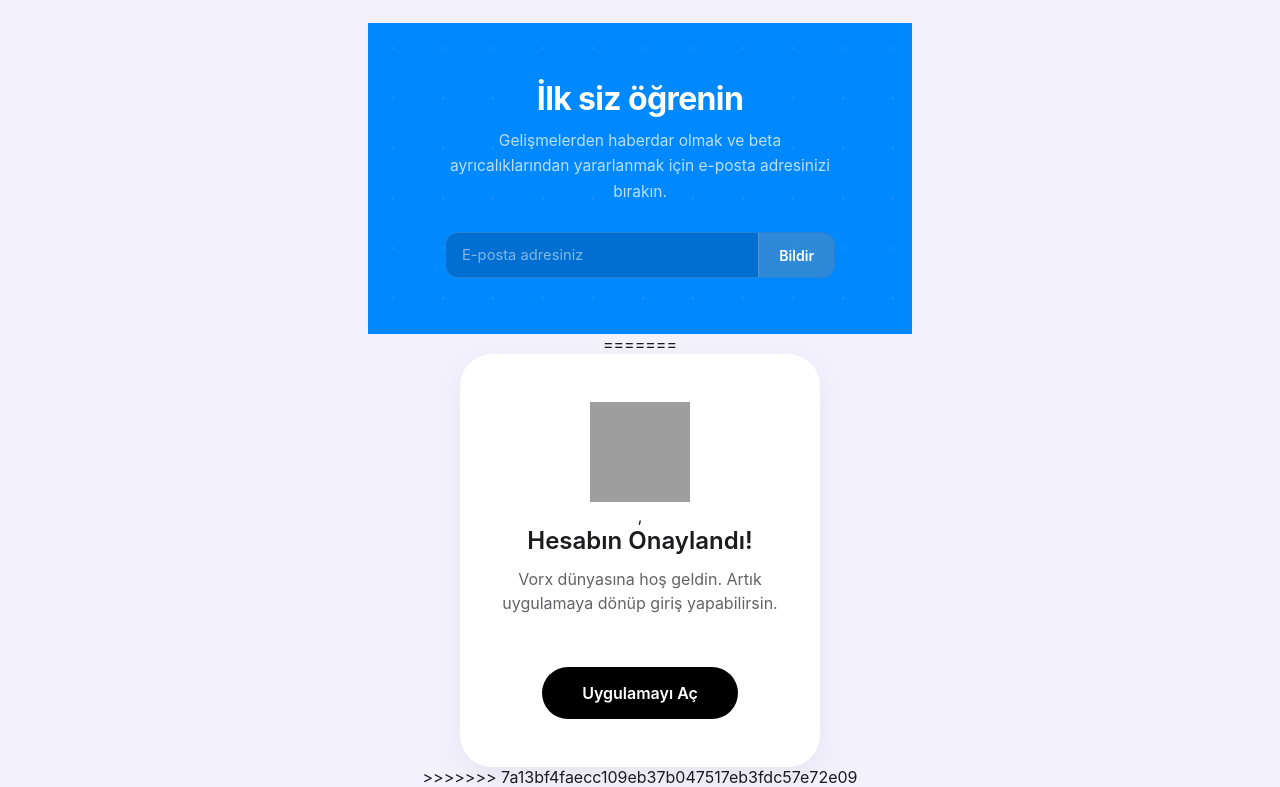
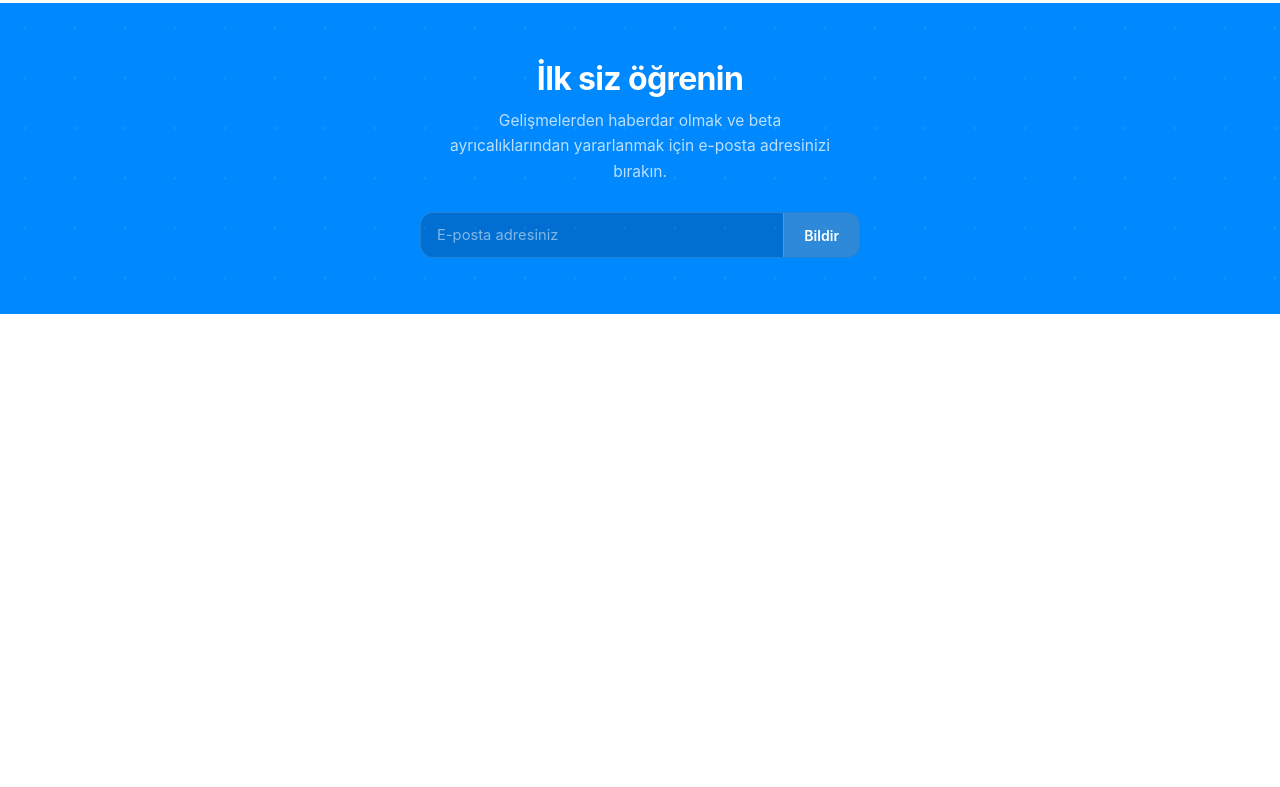
Before and after one commit to ismail1135/vorx-app.site, a website: page index.html in a window 1280 px wide. Shown: the part 1159-1946 px from the top of the page. After the commit the page ends 1473 px from the top, so only its background shows below. Drawn offline with Linux system fonts and the light colour scheme; grey boxes are pictures that could not be loaded.

Commit message:
final clean deploy

```diff
--- a/index.html
+++ b/index.html
@@ -1,6 +1,5 @@
 <!DOCTYPE html>
 <html lang="tr">
-<<<<<<< HEAD
 
 <head>
     <link rel="apple-touch-icon" sizes="180x180" href="./assets/favicon/apple-touch-icon.png">
@@ -555,105 +554,3 @@ form.addEventListener("submit ", async (e) => {
 </body>
 
 </html>
-=======
-<head>
-    <meta charset="UTF-8">
-    <meta name="viewport" content="width=device-width, initial-scale=1.0">
-    <title>Hesabın Onaylandı | Vorx</title>
-    <style>
-        :root {
-            --bg: #f3f1fe;
-            --card: #ffffff;
-            --text: #1c1c1e;
-            --sub: #636366;
-            --accent: #000000;
-        }
-
-        @media (prefers-color-scheme: dark) {
-            :root {
-                --bg: #000000;
-                --card: #1c1c1e;
-                --text: #f2f2f7;
-                --sub: #8e8e93;
-                --accent: #ffffff;
-            }
-        }
-
-        body {
-            margin: 0;
-            padding: 0;
-            display: flex;
-            justify-content: center;
-            align-items: center;
-            min-height: 100vh;
-            background-color: var(--bg);
-            font-family: -apple-system, BlinkMacSystemFont, "Segoe UI", Roboto, sans-serif;
-        }
-
-        .card {
-            background-color: var(--card);
-            padding: 48px 32px;
-            border-radius: 32px;
-            text-align: center;
-            max-width: 360px;
-            width: 90%;
-            box-shadow: 0 10px 30px rgba(0,0,0,0.05);
-        }
-
-        .icon {
-            font-size: 64px;
-            margin-bottom: 24px;
-            display: block;
-        }
-
-        h1 {
-            color: var(--text);
-            font-size: 24px;
-            font-weight: 600;
-            margin: 0 0 12px 0;
-        }
-
-        p {
-            color: var(--sub);
-            font-size: 16px;
-            line-height: 1.5;
-            margin: 0 0 32px 0;
-        }
-
-        .btn {
-            display: inline-block;
-            background-color: var(--accent);
-            color: var(--card) !important;
-            padding: 16px 40px;
-            border-radius: 100px;
-            text-decoration: none;
-            font-weight: 600;
-            font-size: 16px;
-            transition: transform 0.2s ease;
-        }
-
-        .btn:active {
-            transform: scale(0.95);
-        }
-    </style>
-</head>
-<body>
-
-    <div class="card">
-        <picture>
-  <source srcset="https://fonts.gstatic.com/s/e/notoemoji/latest/1f33c/512.webp" type="image/webp">
-  <img src="https://fonts.gstatic.com/s/e/notoemoji/latest/1f33c/512.gif" alt="🌼" width="100" height="100">
-</picture>
-<br>,<br>
-        <h1>Hesabın Onaylandı!</h1>
-        <p>Vorx dünyasına hoş geldin. Artık uygulamaya dönüp giriş yapabilirsin.</p>
-
-        <!-- Deep Link: Kullanıcıyı uygulamaya geri gönderir -->
-         <br>
-        <a href="vorx.card://login" class="btn">Uygulamayı Aç</a>
-        <br>
-    </div>
-
-</body>
-</html>
->>>>>>> 7a13bf4faecc109eb37b047517eb3fdc57e72e09
```
Also changed, not shown: auth/confirm/index.htm (+4 -1 lines).
